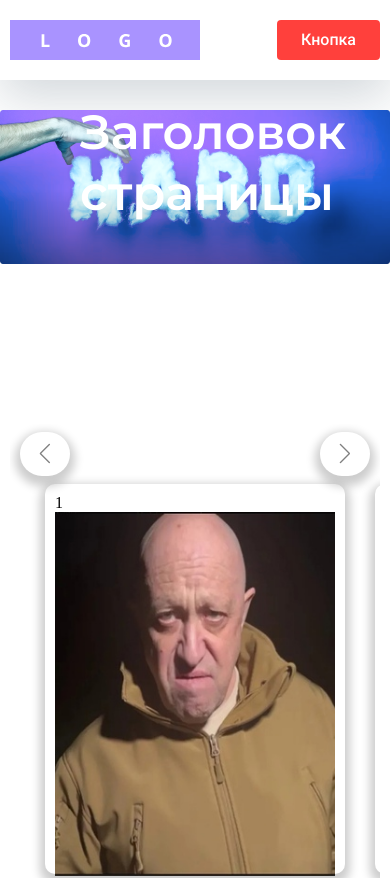
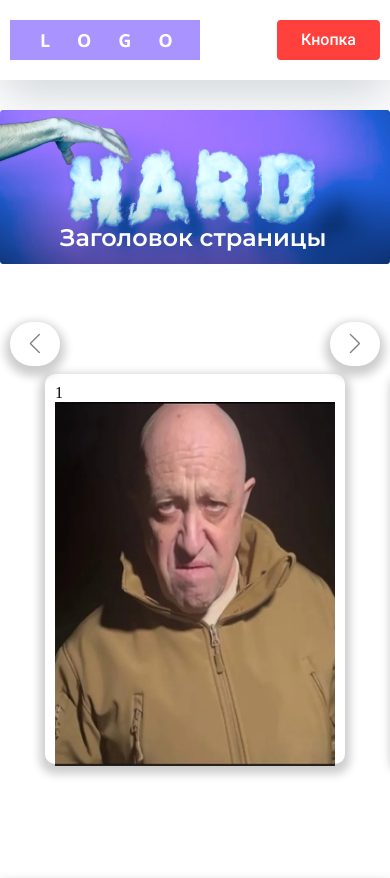
Before and after one commit to filippchansky/online-shop, a React (Create React App) app: page / in a window 390 px wide. Shown: the top 878 px of the page. Built offline with nearby package versions, Linux system fonts and the light colour scheme.

Commit message:
adaptive

```diff
--- a/src/components/banner/Banner.tsx
+++ b/src/components/banner/Banner.tsx
@@ -1,6 +1,7 @@
 import React from 'react'
 import banner from "../../img/Banner.png";
 import style from "./banner.module.css"
+import bannerMobile from "../../img/bannerMobile.jpg"
 interface BannerProps {
 
 }
@@ -9,7 +10,10 @@ const Banner:React.FC<BannerProps> = ({}) => {
 
     return (
         <div className={`container ${style.banner}`}>
-            <img src={banner} alt="" />
+            <picture>
+                {/* <source srcSet={bannerMobile} media='(max-width:900px)' /> */}
+                <img src={banner} alt="" />
+            </picture>
             <h1 className={style.banner__title}>Заголовок страницы</h1>
         </div>
     )
--- a/src/components/banner/banner.module.css
+++ b/src/components/banner/banner.module.css
@@ -18,3 +18,11 @@
   bottom: 40px;
   left: 80px;
 }
+
+@media (max-width:900px) {
+  .banner__title{
+   font-size: 24px;
+   bottom: 10px;
+   left: 60px;
+  }
+}
--- a/src/components/swiper/mainswiper.css
+++ b/src/components/swiper/mainswiper.css
@@ -34,3 +34,11 @@
 .swiper-button-next::after {
     font-size: 20px;
 }
+
+
+@media (max-width:600px) {
+    .swiper__container {
+        margin-top: 50px;
+        padding: 0px;
+    }
+}
```
Also changed, not shown: src/img/bannerMobile.jpg (added).
